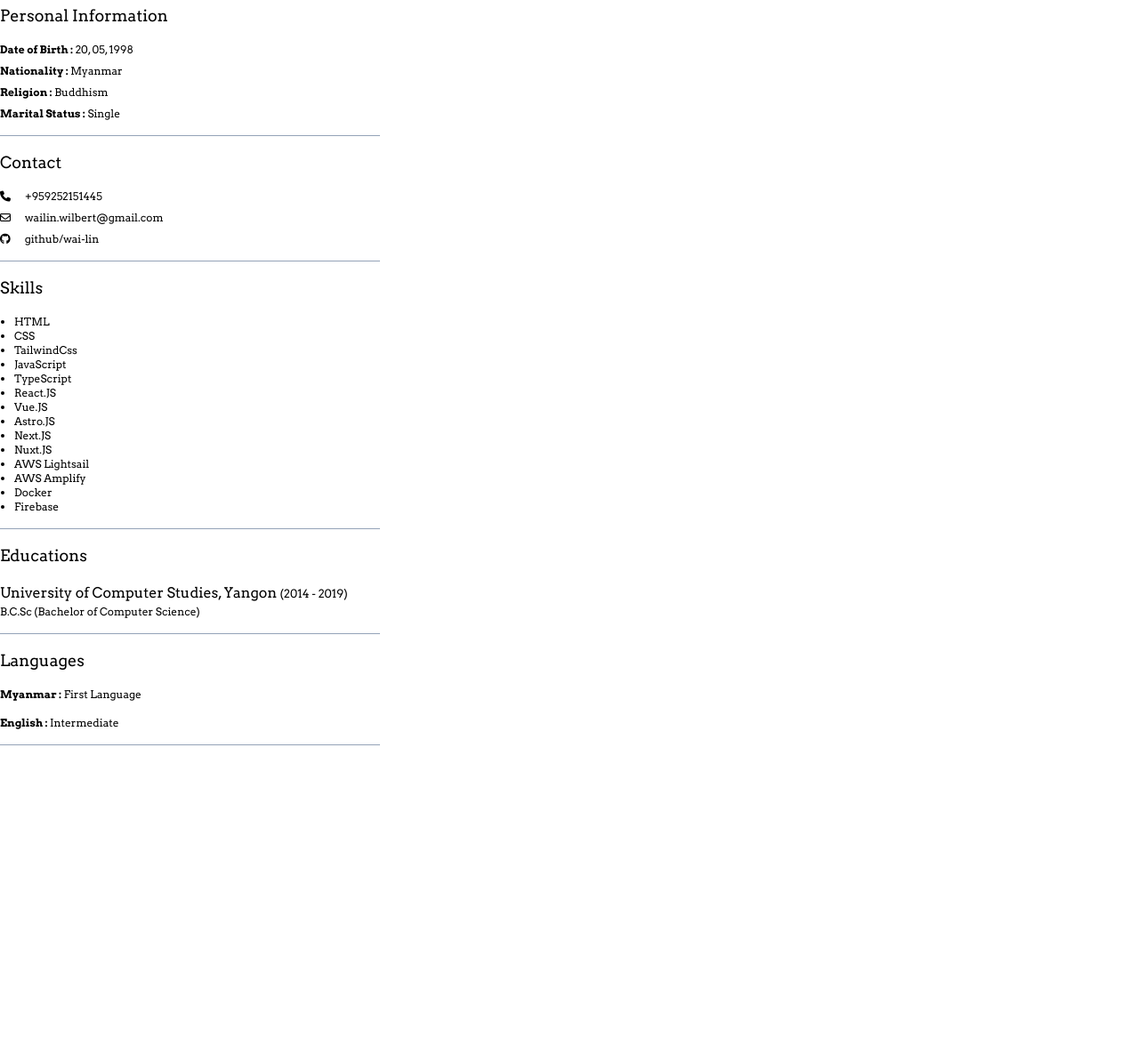
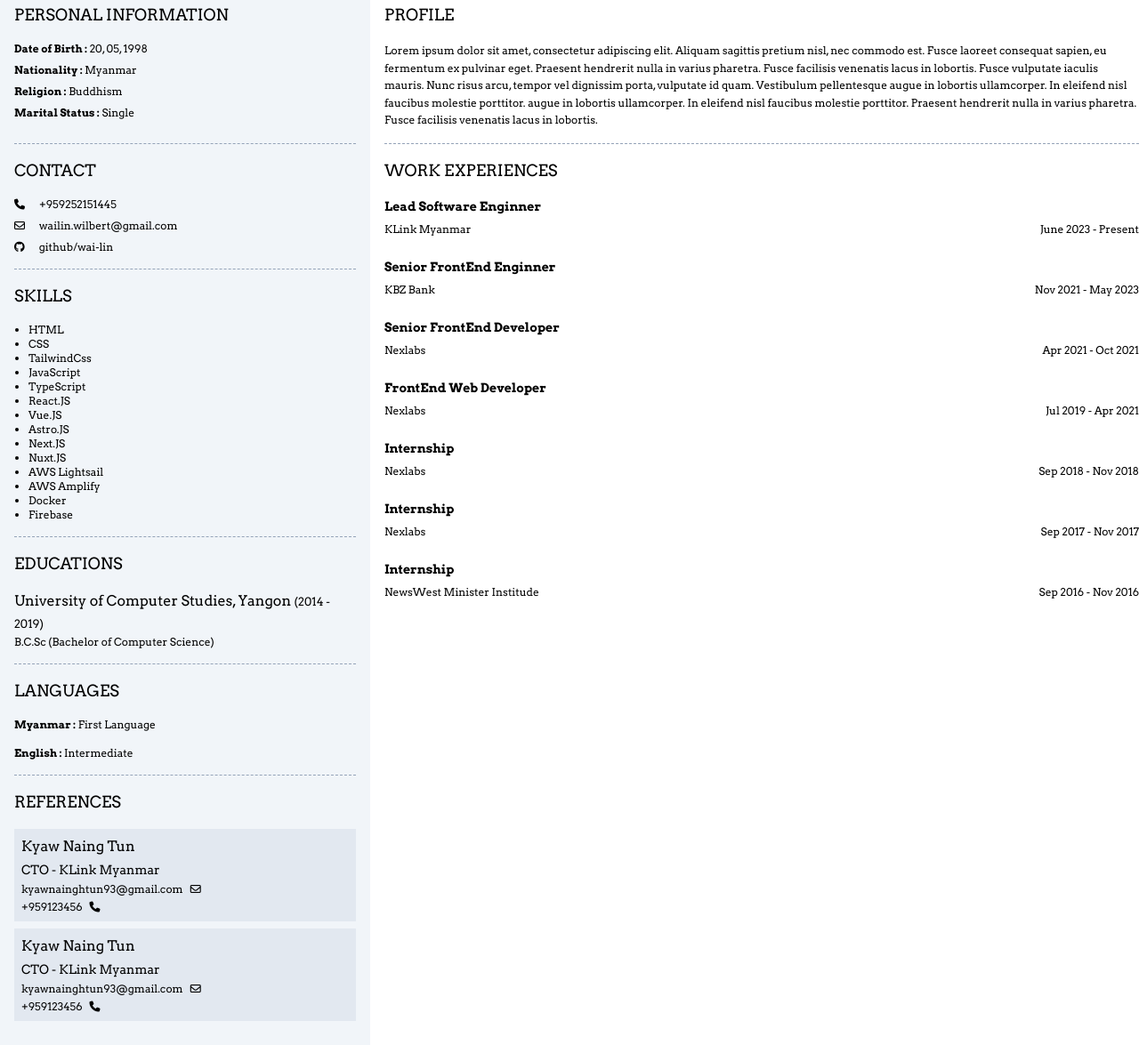
Before and after one commit to wai-lin/wai-lin, an Astro site: page /resume in a window 1280 px wide. Shown: the part 206-1381 px from the top of the page at 89% size. Before the commit the page ends 1044 px from the top, so only its background shows below. Built offline with nearby package versions, Linux system fonts and the light colour scheme; Astro itself is replaced by a stand-in of ours.

```diff
--- a/src/components/LeftSideArticle.astro
+++ b/src/components/LeftSideArticle.astro
@@ -1,11 +1,21 @@
 ---
-const { title, hasBorder = true } = Astro.props
+interface Props {
+	title: string
+	className?: string
+	hasBorder?: boolean
+	visible?: boolean
+}
+const { title, className, hasBorder = true, visible = true } = Astro.props
 
-const borderClass = hasBorder ? "border-b border-slate-400" : ""
+const borderClass = hasBorder ? "border-b border-dashed border-slate-400 " : ""
 ---
 
-<article class={borderClass + " pb-4"}>
-	<h4 class="text-lg mb-4">{title}</h4>
+{
+	visible && (
+		<article class={borderClass + className}>
+			<h4 class="text-lg mb-4 uppercase">{title}</h4>
 
-	<slot />
-</article>
+			<slot />
+		</article>
+	)
+}
--- /dev/null
+++ b/src/components/WorkExperience.astro
@@ -0,0 +1,27 @@
+---
+import "../env.d.ts"
+
+type WorkExperice = ResumeJson["workExperiences"][number]
+
+interface Props {
+	workExperience: WorkExperice
+}
+const { workExperience } = Astro.props
+---
+
+<article class="mb-6">
+	<h6 class="text-sm font-semibold mb-2">
+		<a target="_blank" href={workExperience.companyUrl} class="group hover:text-blue-600">
+			<span>{workExperience.assignedPosition}</span>
+			<i class="fa-solid fa-link opacity-0 group-hover:opacity-50"></i>
+		</a>
+	</h6>
+	<p class="flex items-center justify-between">
+		<span>{workExperience.companyName}</span>
+		<span>{workExperience.fromDate} - {workExperience.toDate}</span>
+	</p>
+
+	<ul class="list-disc">
+		{workExperience.descriptions.map((d) => <li>{d}</li>)}
+	</ul>
+</article>
--- a/src/env.d.ts
+++ b/src/env.d.ts
@@ -39,14 +39,12 @@
 			note?: string
 		}>
 
-		skills: {
-			jobRelated: string[]
-			nonJobRelated: string[]
-		}
+		skills: string[]
 
 		workExperiences: Array<{
 			assignedPosition: string
 			companyName: string
+			companyUrl: string
 			fromDate: string
 			toDate: string
 			descriptions: string[]
--- a/src/pages/resume.astro
+++ b/src/pages/resume.astro
@@ -2,10 +2,15 @@
 import "@fortawesome/fontawesome-free/css/all.min.css"
 
 import LeftSideArticle from "../components/LeftSideArticle.astro"
+import WorkExperience from "../components/WorkExperience.astro"
 
-const resume: Partial<ResumeJson> = {
+const resume: ResumeJson = {
 	name: "Wai Lin Aung",
 	positionAppliedFor: "Senior FrontEnd Developer",
+
+	// NOTE: Ideal character count is `650` characters.
+	biography:
+		"Lorem ipsum dolor sit amet, consectetur adipiscing elit. Aliquam sagittis pretium nisl, nec commodo est. Fusce laoreet consequat sapien, eu fermentum ex pulvinar eget. Praesent hendrerit nulla in varius pharetra. Fusce facilisis venenatis lacus in lobortis. Fusce vulputate iaculis mauris. Nunc risus arcu, tempor vel dignissim porta, vulputate id quam. Vestibulum pellentesque augue in lobortis ullamcorper. In eleifend nisl faucibus molestie porttitor.   augue in lobortis ullamcorper. In eleifend nisl faucibus molestie porttitor. Praesent hendrerit nulla in varius pharetra. Fusce facilisis venenatis lacus in lobortis.",
 
 	personalInfo: {
 		dateOfBirth: "20, 05, 1998",
@@ -26,8 +31,7 @@
 		],
 	},
 
-	skills: {
-		jobRelated: [
+	skills: [
 		"HTML",
 		"CSS",
 		"TailwindCss",
@@ -43,8 +47,6 @@
 		"Docker",
 		"Firebase",
 	],
-		nonJobRelated: [],
-	},
 
 	educationHistory: [
 		{
@@ -67,7 +69,87 @@
 		},
 	],
 
-	biography: "",
+	references: [
+		{
+			personName: "Kyaw Naing Tun",
+			position: "CTO",
+			company: "KLink Myanmar",
+			email: "kyawnainghtun93@gmail.com",
+			phone: "+959123456",
+		},
+		{
+			personName: "Kyaw Naing Tun",
+			position: "CTO",
+			company: "KLink Myanmar",
+			email: "kyawnainghtun93@gmail.com",
+			phone: "+959123456",
+		},
+	],
+
+	workExperiences: [
+		{
+			companyName: "KLink Myanmar",
+			companyUrl: "https://www.klink.cloud",
+			assignedPosition: "Lead Software Enginner",
+			fromDate: "June 2023",
+			toDate: "Present",
+			descriptions: [],
+		},
+
+		{
+			companyName: "KBZ Bank",
+			companyUrl: "https://kbzbank.com",
+			assignedPosition: "Senior FrontEnd Enginner",
+			fromDate: "Nov 2021",
+			toDate: "May 2023",
+			descriptions: [],
+		},
+
+		{
+			companyName: "Nexlabs",
+			companyUrl: "https://nexlabs.co",
+			assignedPosition: "Senior FrontEnd Developer",
+			fromDate: "Apr 2021",
+			toDate: "Oct 2021",
+			descriptions: [],
+		},
+
+		{
+			companyName: "Nexlabs",
+			companyUrl: "https://nexlabs.co",
+			assignedPosition: "FrontEnd Web Developer",
+			fromDate: "Jul 2019",
+			toDate: "Apr 2021",
+			descriptions: [],
+		},
+
+		{
+			companyName: "Nexlabs",
+			companyUrl: "https://nexlabs.co",
+			assignedPosition: "Internship",
+			fromDate: "Sep 2018",
+			toDate: "Nov 2018",
+			descriptions: [],
+		},
+
+		{
+			companyName: "Nexlabs",
+			companyUrl: "https://nexlabs.co",
+			assignedPosition: "Internship",
+			fromDate: "Sep 2017",
+			toDate: "Nov 2017",
+			descriptions: [],
+		},
+
+		{
+			companyName: "NewsWest Minister Institude",
+			companyUrl: "https://www.facebook.com/NewWestInstitute/?_rdc=1&_rdr",
+			assignedPosition: "Internship",
+			fromDate: "Sep 2016",
+			toDate: "Nov 2016",
+			descriptions: [],
+		},
+	],
 }
 ---
 
@@ -87,23 +169,20 @@
 
 		<script>
 			const printBtn = document.getElementById("print-resume")!
-			const resume = document.getElementById("resume")!
 
 			printBtn.addEventListener("click", () => {
-				printBtn.classList.add("hidden")
-				resume.classList.remove("container")
+				alert(
+					`IMPORTANT: Please enable "Background graphics" options in "Advanced Settings".
+
+NOTE: Print experience is only optimized for Chrome Browser. If you're using other browsers this feature might not work well.`,
+				)
 				window.print()
-			})
-
-			window.addEventListener("focus", () => {
-				if (printBtn.classList.contains("hidden")) printBtn.classList.remove("hidden")
-				if (!resume.classList.contains("container")) resume.classList.add("container")
 			})
 		</script>
 	</head>
 
 	<body class="font-body">
-		<header class="flex items-center justify-center py-2">
+		<header class="flex items-center justify-center py-2 print:hidden">
 			<button
 				id="print-resume"
 				class="text-white bg-blue-700 hover:bg-blue-800 focus:ring-4 focus:ring-blue-300 font-medium rounded-lg text-sm px-5 py-2.5 focus:outline-none"
@@ -112,9 +191,9 @@
 			</button>
 		</header>
 
-		<main id="resume" class="container mx-auto text-xs">
+		<main class="text-xs screen:container screen:mx-auto">
 			<!-- Header -->
-			<section class="flex justify-between items-start border-b-2 border-slate-800 pb-4">
+			<section class="flex justify-between items-start border-b border-slate-800 pb-4 px-4">
 				<div>
 					<h1 class="text-3xl mb-4">{resume.name}</h1>
 					<h3 class="text-xl">{resume.positionAppliedFor}</h3>
@@ -129,38 +208,53 @@
 				</div>
 			</section>
 
-			<section class="mt-4 grid grid-cols-6">
-				<!-- Left Side -->
-				<div class="space-y-4 col-span-2">
-					<LeftSideArticle title="Personal Information">
+			<section class="grid grid-cols-6 gap-4">
+				<!-- NOTE: bg-slate-100 -->
+				<div class="pt-4 px-4 col-span-2" style="background:#f1f5f9;">
+					<LeftSideArticle title="Personal Information" className="pb-4 h-full">
 						<div class="flex flex-col gap-2 flex-wrap">
 							<p>
 								<b>Date of Birth : </b>
-								<span>{resume.personalInfo?.dateOfBirth}</span>
+								<span>{resume.personalInfo.dateOfBirth}</span>
 							</p>
 
 							<p>
 								<b>Nationality : </b>
-								<span>{resume.personalInfo?.nationality}</span>
+								<span>{resume.personalInfo.nationality}</span>
 							</p>
 
 							<p>
 								<b>Religion : </b>
-								<span>{resume.personalInfo?.religion}</span>
+								<span>{resume.personalInfo.religion}</span>
 							</p>
 
 							<p>
 								<b>Marital Status : </b>
-								<span class="capitalize">{resume.personalInfo?.maritalStatus}</span>
+								<span class="capitalize">{resume.personalInfo.maritalStatus}</span>
 							</p>
 						</div>
 					</LeftSideArticle>
+				</div>
 
-					<LeftSideArticle title="Contact">
+				<article class="col-span-4 border-b border-dashed border-slate-400 py-4">
+					<h4 class="text-lg uppercase mb-4">Profile</h4>
+					<p class="leading-relaxed">{resume.biography}</p>
+				</article>
+			</section>
+
+			<section class="grid grid-cols-6 gap-4">
+				<!-- Left Side -->
+				<!-- NOTE: bg-slate-100 -->
+				<div class="space-y-4 col-span-2 p-4" style="background:#f1f5f9;">
+					<LeftSideArticle title="Contact" className="pb-4">
 						<div class="flex flex-col gap-2">
 							{
-								resume.contactInfo?.phone.map((phone) => (
-									<a href={`tel:${phone}`} class="flex items-center gap-4 hover:text-blue-600">
+								resume.contactInfo.phone.map((phone) => (
+									<a
+										target="_blank"
+										href={`tel:${phone}`}
+										class="flex items-center gap-4 hover:text-blue-600"
+									>
 										<i class="fa-solid fa-phone" />
 										<span>{phone}</span>
 									</a>
@@ -168,8 +262,12 @@
 							}
 
 							{
-								resume.contactInfo?.email.map((email) => (
-									<a href={`mailto:${email}`} class="flex items-center gap-4 hover:text-blue-600">
+								resume.contactInfo.email.map((email) => (
+									<a
+										target="_blank"
+										href={`mailto:${email}`}
+										class="flex items-center gap-4 hover:text-blue-600"
+									>
 										<i class="fa-regular fa-envelope" />
 										<span>{email}</span>
 									</a>
@@ -177,8 +275,8 @@
 							}
 
 							{
-								resume.contactInfo?.links.map(({ icon, label, url }) => (
-									<a href={url} class="flex items-center gap-4 hover:text-blue-600">
+								resume.contactInfo.links.map(({ icon, label, url }) => (
+									<a target="_blank" href={url} class="flex items-center gap-4 hover:text-blue-600">
 										{icon ? <i class={icon} /> : <i class="fa-solid fa-link" />}
 										<span>{label}</span>
 									</a>
@@ -187,15 +285,23 @@
 						</div>
 					</LeftSideArticle>
 
-					<LeftSideArticle title="Skills">
+					<LeftSideArticle
+						title="Skills"
+						visible={(resume.skills?.length || 0) > 0}
+						className="pb-4"
+					>
 						<div class="pl-4">
 							<ul class="list-disc">
-								{resume.skills?.jobRelated.map((skill) => <li>{skill}</li>)}
+								{resume.skills?.map((skill) => <li>{skill}</li>)}
 							</ul>
 						</div>
 					</LeftSideArticle>
 
-					<LeftSideArticle title="Educations">
+					<LeftSideArticle
+						title="Educations"
+						visible={(resume.educationHistory?.length || 0) > 0}
+						className="pb-4"
+					>
 						<div class="flex flex-col gap-4">
 							{
 								resume?.educationHistory?.map(
@@ -215,7 +321,11 @@
 						</div>
 					</LeftSideArticle>
 
-					<LeftSideArticle title="Languages">
+					<LeftSideArticle
+						title="Languages"
+						visible={(resume.spokenLanguage?.length || 0) > 0}
+						className="pb-4"
+					>
 						<ul class="flex flex-col gap-4">
 							{
 								resume?.spokenLanguage?.map(({ label, proficiency }) => (
@@ -227,10 +337,50 @@
 							}
 						</ul>
 					</LeftSideArticle>
+
+					<LeftSideArticle
+						title="References"
+						visible={(resume.references?.length || 0) > 0}
+						className="pb-4"
+						hasBorder={false}
+					>
+						{
+							resume.references?.map(({ personName, company, position, email, phone }) => (
+								<article class="p-2 bg-slate-200 space-y-1 mb-2 print:bg-slate-200">
+									<h5 class="text-base">{personName}</h5>
+									<h6 class="text-sm">
+										{position} - {company}
+									</h6>
+									<a
+										target="_blank"
+										href={`mailto:${email}`}
+										class="hover:text-blue-600 flex items-center gap-2"
+									>
+										<span>{email}</span>
+										<i class="fa-regular fa-envelope" />
+									</a>
+									{phone && (
+										<a
+											target="_blank"
+											href={`tel:${phone}`}
+											class="hover:text-blue-600 flex items-center gap-2"
+										>
+											<span>{phone}</span>
+											<i class="fa-solid fa-phone" />
+										</a>
+									)}
+								</article>
+							))
+						}
+					</LeftSideArticle>
 				</div>
 
 				<!-- Right Side -->
-				<div class="col-span-4"></div>
+				<div class="col-span-4">
+					<h4 class="text-lg uppercase my-4">Work Experiences</h4>
+
+					{resume.workExperiences.map((wE) => <WorkExperience workExperience={wE} />)}
+				</div>
 			</section>
 		</main>
 	</body>
--- a/tailwind.config.mjs
+++ b/tailwind.config.mjs
@@ -5,7 +5,11 @@
 		fontFamily: {
 			body: ["Arvo", "Noto Sans Myanmar", "serif"],
 		},
-		extend: {},
+		extend: {
+			screens: {
+				screen: { raw: "screen" },
+			},
+		},
 	},
 	plugins: [],
 }
```
Also changed, not shown: src/utils/print.ts (deleted, +0 -9 lines), src/components/Resume/PersonalInformation.astro (added). Lines whose indentation alone changed are shown as unchanged.
